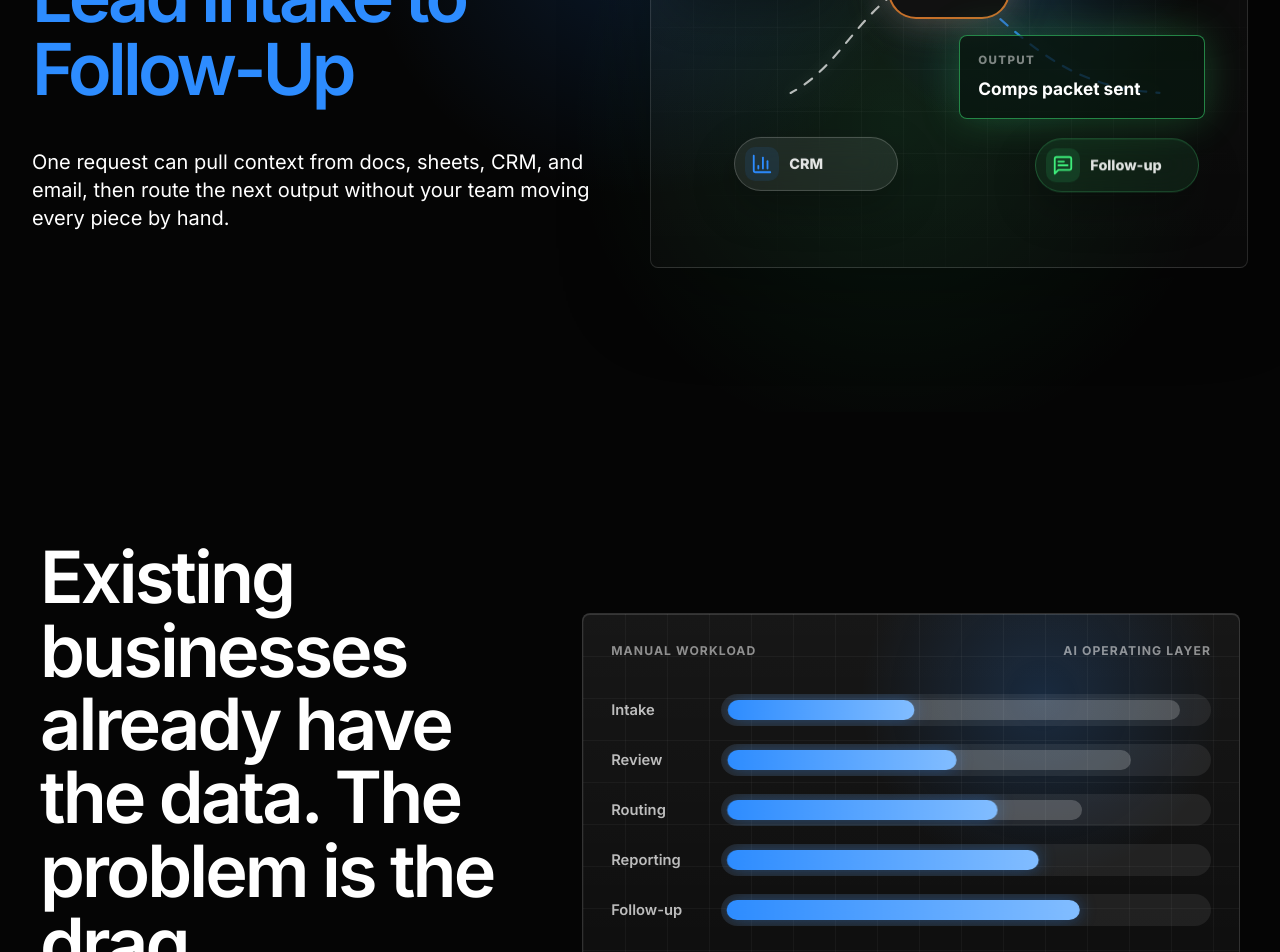
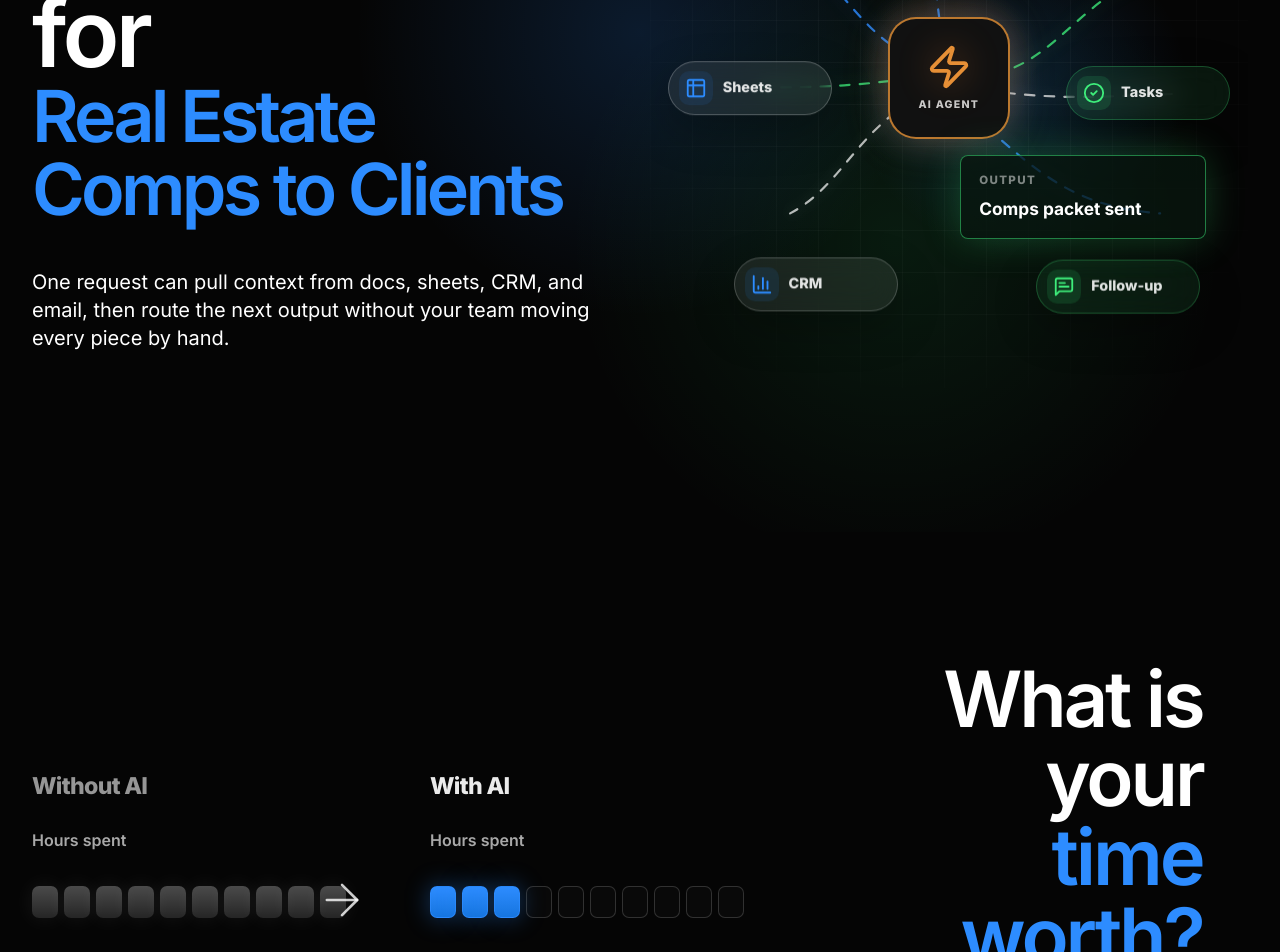
Before and after one commit to Bishop-Consulting/BishopConsulting.us, a Next.js app: page / in a window 1280 px wide. Shown: the part 1480-2432 px from the top of the page. Built offline with nearby package versions, Linux system fonts and the light colour scheme.

Commit message:
Big Updates Visually

```diff
--- a/app/globals.css
+++ b/app/globals.css
@@ -80,7 +80,7 @@ svg {
   position: relative;
   z-index: 3;
   display: grid;
-  grid-template-columns: 1fr 120px 1.2fr 120px 1fr;
+  grid-template-columns: minmax(260px, 1fr) 130px minmax(330px, 1.15fr) 130px minmax(260px, 1fr);
   align-items: center;
   gap: 0;
   min-width: 0;
@@ -88,12 +88,12 @@ svg {
 
 .flow-card {
   min-width: 0;
-  min-height: 94px;
+  min-height: 106px;
   border: 1px solid rgba(255, 255, 255, 0.28);
   border-radius: 22px;
   background: linear-gradient(180deg, rgba(255, 255, 255, 0.075), rgba(255, 255, 255, 0.03));
   box-shadow: inset 0 1px 0 rgba(255, 255, 255, 0.12);
-  padding: 18px 20px;
+  padding: 20px 24px;
   color: rgba(255, 255, 255, 0.92);
   backdrop-filter: blur(18px);
 }
@@ -136,6 +136,120 @@ svg {
 
 .check-strip span {
   color: rgba(255, 255, 255, 0.58);
+}
+
+.painpoint-panel {
+  position: relative;
+  display: grid;
+  width: 100%;
+  max-width: 980px;
+  grid-template-columns: minmax(0, 1fr) minmax(320px, 0.82fr);
+  align-items: center;
+  gap: 28px;
+  margin-top: 72px;
+  overflow: hidden;
+  border: 1px solid rgba(255, 255, 255, 0.16);
+  border-radius: 8px;
+  background:
+    radial-gradient(circle at 80% 50%, rgba(45, 140, 255, 0.16), transparent 34%),
+    linear-gradient(180deg, rgba(255, 255, 255, 0.075), rgba(255, 255, 255, 0.026));
+  padding: 20px 22px;
+  text-align: left;
+  box-shadow:
+    inset 0 1px 0 rgba(255, 255, 255, 0.08),
+    0 18px 70px rgba(0, 0, 0, 0.22);
+  backdrop-filter: blur(16px);
+}
+
+.painpoint-panel::before {
+  position: absolute;
+  inset: 0;
+  content: '';
+  background-image:
+    linear-gradient(rgba(255, 255, 255, 0.04) 1px, transparent 1px),
+    linear-gradient(90deg, rgba(255, 255, 255, 0.04) 1px, transparent 1px);
+  background-size: 36px 36px;
+  mask-image: linear-gradient(90deg, transparent, black 18%, black 82%, transparent);
+  pointer-events: none;
+}
+
+.painpoint-section .painpoint-panel {
+  margin-top: 0;
+}
+
+.painpoint-headline,
+.painpoint-checklist {
+  position: relative;
+  z-index: 1;
+}
+
+.painpoint-headline {
+  max-width: 560px;
+  color: rgba(255, 255, 255, 0.92);
+  font-size: clamp(1.45rem, 2.2vw, 2.25rem);
+  font-weight: 700;
+  line-height: 1.12;
+  letter-spacing: -0.04em;
+}
+
+.painpoint-headline span {
+  display: block;
+  color: #2d8cff;
+}
+
+.painpoint-checklist {
+  display: grid;
+  gap: 10px;
+  margin: 0;
+  padding: 0;
+  list-style: none;
+}
+
+.painpoint-checklist li {
+  display: grid;
+  grid-template-columns: 34px 1fr;
+  align-items: center;
+  min-height: 44px;
+  border: 1px solid rgba(255, 255, 255, 0.11);
+  border-radius: 8px;
+  background: rgba(255, 255, 255, 0.045);
+  padding: 7px 12px 7px 8px;
+  color: rgba(255, 255, 255, 0.58);
+  font-size: 0.92rem;
+  font-weight: 700;
+  line-height: 1.25;
+  animation: painpointItemCheck 7.2s ease-in-out infinite;
+}
+
+.painpoint-check-icon {
+  display: grid;
+  width: 28px;
+  height: 28px;
+  place-items: center;
+  border: 1px solid rgba(255, 255, 255, 0.16);
+  border-radius: 999px;
+  background: rgba(255, 255, 255, 0.055);
+  color: rgba(255, 255, 255, 0.3);
+  animation: painpointIconCheck 7.2s ease-in-out infinite;
+}
+
+.painpoint-check-icon svg {
+  transform: scale(0.72);
+  stroke-dasharray: 64;
+  stroke-dashoffset: 64;
+  animation: painpointDrawCheck 7.2s ease-in-out infinite;
+}
+
+.painpoint-checklist li:nth-child(2),
+.painpoint-checklist li:nth-child(2) .painpoint-check-icon,
+.painpoint-checklist li:nth-child(2) .painpoint-check-icon svg {
+  animation-delay: 1.15s;
+}
+
+.painpoint-checklist li:nth-child(3),
+.painpoint-checklist li:nth-child(3) .painpoint-check-icon,
+.painpoint-checklist li:nth-child(3) .painpoint-check-icon svg {
+  animation-delay: 2.3s;
 }
 
 .flow-line {
@@ -405,48 +519,19 @@ svg {
   position: relative;
   display: block;
   min-height: 2.18em;
-  overflow: hidden;
   color: #2d8cff;
   font-size: clamp(3.05rem, 5.6vw, 5.35rem);
   line-height: 1.02;
 }
 
-.workflow-phrase span {
-  position: absolute;
-  inset: 0;
-  display: block;
-  width: 100%;
-  opacity: 0;
-  transform: translateY(0.5em);
-  animation: workflowPhraseSwap 16s ease-in-out infinite;
-}
-
-.workflow-phrase span:nth-child(2) {
-  animation-delay: 4s;
-}
-
-.workflow-phrase span:nth-child(3) {
-  animation-delay: 8s;
-}
-
-.workflow-phrase span:nth-child(4) {
-  animation-delay: 12s;
-}
-
 .automation-web {
   position: relative;
   z-index: 1;
   min-height: 620px;
   overflow: hidden;
-  border: 1px solid rgba(255, 255, 255, 0.12);
-  border-radius: 8px;
   background:
     radial-gradient(circle at 50% 48%, rgba(255, 117, 30, 0.16), transparent 20%),
-    radial-gradient(circle at 62% 52%, rgba(45, 140, 255, 0.16), transparent 34%),
-    linear-gradient(180deg, rgba(255, 255, 255, 0.06), rgba(255, 255, 255, 0.018));
-  box-shadow:
-    inset 0 1px 0 rgba(255, 255, 255, 0.08),
-    0 24px 90px rgba(0, 0, 0, 0.28);
+    radial-gradient(circle at 62% 52%, rgba(45, 140, 255, 0.16), transparent 34%);
 }
 
 .automation-web::before {
@@ -565,7 +650,7 @@ svg {
   flex: 0 0 auto;
 }
 
-.workflow-node span {
+.workflow-node > span {
   min-width: 0;
   white-space: nowrap;
 }
@@ -639,7 +724,7 @@ svg {
   animation: outputCardPulse 4s ease-in-out infinite;
 }
 
-.workflow-output-card span {
+.workflow-output-card > span {
   display: block;
   color: rgba(255, 255, 255, 0.48);
   font-size: 0.72rem;
@@ -886,6 +971,98 @@ svg {
   animation-delay: 2.4s;
 }
 
+.outcome-shift {
+  position: relative;
+  display: grid;
+  grid-template-columns: minmax(250px, 1fr) 80px minmax(300px, 1.1fr);
+  align-items: start;
+  gap: 34px;
+  min-height: 330px;
+  padding-top: 28px;
+}
+
+.hours-column h3 {
+  color: rgba(255, 255, 255, 0.92);
+  font-size: 1.45rem;
+  font-weight: 800;
+  letter-spacing: -0.03em;
+}
+
+.without-ai h3 {
+  color: rgba(255, 255, 255, 0.58);
+}
+
+.hours-column p {
+  margin-top: 24px;
+  color: rgba(255, 255, 255, 0.66);
+  font-size: 1rem;
+  font-weight: 600;
+}
+
+.hour-blocks {
+  display: grid;
+  grid-template-columns: repeat(10, 26px);
+  gap: 6px;
+  margin-top: 34px;
+}
+
+.hour-blocks span {
+  width: 26px;
+  height: 32px;
+  border-radius: 7px;
+}
+
+.without-ai .hour-blocks span {
+  background: linear-gradient(180deg, rgba(255, 255, 255, 0.28), rgba(255, 255, 255, 0.13));
+  box-shadow: 0 0 22px rgba(255, 255, 255, 0.08);
+}
+
+.with-ai .hour-blocks span {
+  border: 1px solid rgba(255, 255, 255, 0.16);
+  background: rgba(255, 255, 255, 0.02);
+}
+
+.with-ai .hour-blocks span:nth-child(-n + 3) {
+  border-color: rgba(45, 140, 255, 0.76);
+  background: linear-gradient(180deg, #2d8cff, #1675df);
+  box-shadow: 0 0 24px rgba(45, 140, 255, 0.38);
+}
+
+.outcome-arrow {
+  margin-top: 105px;
+  width: 52px;
+  height: 52px;
+  color: rgba(255, 255, 255, 0.8);
+  stroke-width: 1.2;
+}
+
+.outcome-callout {
+  display: grid;
+  grid-template-columns: 32px 1fr;
+  align-items: center;
+  gap: 18px;
+  max-width: 350px;
+  margin-top: 44px;
+  border: 1px solid rgba(45, 140, 255, 0.42);
+  border-radius: 8px;
+  background: rgba(255, 255, 255, 0.025);
+  padding: 22px 24px;
+  color: #fff;
+  box-shadow: 0 0 42px rgba(45, 140, 255, 0.1);
+}
+
+.outcome-callout span {
+  display: block;
+  font-size: 1rem;
+  font-weight: 800;
+  line-height: 1.45;
+}
+
+.outcome-callout strong {
+  display: block;
+  font-weight: 800;
+}
+
 .signal-panel {
   position: relative;
   overflow: hidden;
@@ -1065,15 +1242,15 @@ svg {
 .savings-grid {
   display: grid;
   grid-template-columns: repeat(3, minmax(0, 1fr));
-  gap: 18px;
+  gap: 20px;
 }
 
 .saving-card {
-  min-height: 290px;
+  min-height: 300px;
   border: 1px solid rgba(255, 255, 255, 0.14);
   border-radius: 8px;
   background: linear-gradient(180deg, rgba(255, 255, 255, 0.075), rgba(255, 255, 255, 0.03));
-  padding: 30px;
+  padding: 32px;
 }
 
 .saving-card strong {
@@ -1116,6 +1293,72 @@ svg {
   }
 }
 
+@keyframes painpointItemCheck {
+  0%,
+  15% {
+    border-color: rgba(255, 255, 255, 0.11);
+    background: rgba(255, 255, 255, 0.045);
+    color: rgba(255, 255, 255, 0.58);
+  }
+
+  24%,
+  78% {
+    border-color: rgba(45, 140, 255, 0.38);
+    background: rgba(45, 140, 255, 0.09);
+    color: rgba(255, 255, 255, 0.95);
+  }
+
+  100% {
+    border-color: rgba(255, 255, 255, 0.11);
+    background: rgba(255, 255, 255, 0.045);
+    color: rgba(255, 255, 255, 0.58);
+  }
+}
+
+@keyframes painpointIconCheck {
+  0%,
+  15% {
+    border-color: rgba(255, 255, 255, 0.16);
+    background: rgba(255, 255, 255, 0.055);
+    color: rgba(255, 255, 255, 0.3);
+    box-shadow: none;
+  }
+
+  24%,
+  78% {
+    border-color: rgba(45, 140, 255, 0.78);
+    background: rgba(45, 140, 255, 0.18);
+    color: #2d8cff;
+    box-shadow: 0 0 18px rgba(45, 140, 255, 0.28);
+  }
+
+  100% {
+    border-color: rgba(255, 255, 255, 0.16);
+    background: rgba(255, 255, 255, 0.055);
+    color: rgba(255, 255, 255, 0.3);
+    box-shadow: none;
+  }
+}
+
+@keyframes painpointDrawCheck {
+  0%,
+  15% {
+    stroke-dashoffset: 64;
+    transform: scale(0.72);
+  }
+
+  24%,
+  78% {
+    stroke-dashoffset: 0;
+    transform: scale(1);
+  }
+
+  100% {
+    stroke-dashoffset: 64;
+    transform: scale(0.72);
+  }
+}
+
 @keyframes growBar {
   50% {
     transform: scaleX(1.08);
@@ -1258,6 +1501,41 @@ svg {
 }
 
 @media (max-width: 980px) {
+  .outcome-shift {
+    grid-template-columns: 1fr;
+    gap: 28px;
+    min-height: 0;
+    padding-top: 0;
+  }
+
+  .outcome-arrow {
+    margin: 0 auto;
+    transform: rotate(90deg);
+  }
+
+  .hour-blocks {
+    grid-template-columns: repeat(10, minmax(18px, 26px));
+  }
+
+  .hour-blocks span {
+    width: 100%;
+  }
+
+  .outcome-callout {
+    max-width: none;
+  }
+
+  .painpoint-panel {
+    max-width: 680px;
+    grid-template-columns: 1fr;
+    gap: 18px;
+    text-align: center;
+  }
+
+  .painpoint-headline {
+    max-width: none;
+  }
+
   .automation-web {
     min-height: 620px;
   }
@@ -1468,6 +1746,57 @@ svg {
 @media (max-width: 640px) {
   .hero-grid::before {
     background-size: 44px 44px;
+  }
+
+  .painpoint-panel {
+    margin-top: 44px;
+    padding: 14px;
+  }
+
+  .outcome-shift {
+    gap: 24px;
+  }
+
+  .hours-column h3 {
+    font-size: 1.2rem;
+  }
+
+  .hours-column p {
+    margin-top: 12px;
+  }
+
+  .hour-blocks {
+    gap: 5px;
+    margin-top: 18px;
+  }
+
+  .hour-blocks span {
+    height: 28px;
+    border-radius: 6px;
+  }
+
+  .outcome-callout {
+    grid-template-columns: 28px 1fr;
+    gap: 14px;
+    margin-top: 26px;
+    padding: 18px;
+  }
+
+  .painpoint-headline {
+    font-size: 1.42rem;
+    line-height: 1.16;
+  }
+
+  .painpoint-checklist li {
+    grid-template-columns: 30px 1fr;
+    min-height: 40px;
+    font-size: 0.78rem;
+    text-align: left;
+  }
+
+  .painpoint-check-icon {
+    width: 25px;
+    height: 25px;
   }
 
   .workflow-stage {
--- a/app/page.tsx
+++ b/app/page.tsx
@@ -33,6 +33,12 @@ const inputs = [
 
 const outcomes = ['Faster approvals', 'Cleaner reporting', 'Lower manual cost'];
 
+const painpointChecks = [
+  'Manual work that slows the team down',
+  'Data scattered across too many tools',
+  'Follow-up and reporting that take too long'
+];
+
 const workflowSteps = [
   {
     title: 'Map the existing operation',
@@ -61,7 +67,7 @@ const systemNodes = [
 ];
 
 const savings = [
-  { value: '20-40%', label: 'less repetitive admin drag', icon: Clock3 },
+  { value: '40%', label: 'less repetitive admin drag', icon: Clock3 },
   { value: '2-5x', label: 'faster workflow turnaround', icon: Zap },
   { value: '24/7', label: 'structured operational visibility', icon: ShieldCheck }
 ];
@@ -73,12 +79,7 @@ const solutionRows = [
   'Workflow copilots that keep teams in motion'
 ];
 
-const workflowPhrases = [
-  'Real Estate Comps to Clients',
-  'Lead Intake to Follow-Up',
-  'Invoices to Approvals',
-  'Daily Ops to Summary'
-];
+const workflowPhrase = 'Real Estate Comps to Clients';
 
 const workflowApps = [
   { label: 'Docs', icon: FileText, className: 'docs-node' },
@@ -110,7 +111,8 @@ export default function Home() {
         <div className="absolute inset-0 bg-[radial-gradient(circle_at_50%_28%,rgba(40,132,255,0.16),transparent_34%),radial-gradient(circle_at_50%_95%,rgba(39,124,255,0.16),transparent_36%)]" />
         <div className="absolute inset-0 bg-[linear-gradient(180deg,rgba(5,5,5,0)_0%,rgba(5,5,5,0.42)_71%,#050505_100%)]" />
 
-        <header className="relative z-20 mx-auto grid h-20 max-w-[1500px] grid-cols-[1fr_auto_1fr] items-center gap-5 px-5 sm:px-8">
+        <header className="fixed inset-x-0 top-0 z-50 border-b border-white/10 bg-[#050505]/72 backdrop-blur-xl">
+          <div className="mx-auto grid h-20 max-w-[1500px] grid-cols-[1fr_auto_1fr] items-center gap-5 px-5 sm:px-8">
             <nav className="hidden items-center gap-8 text-[0.78rem] font-medium uppercase tracking-[0.08em] text-white/84 lg:flex">
             {navItems.map((item) => (
               <a key={item} href={`#${item.toLowerCase()}`} className="transition hover:text-white">
@@ -140,9 +142,10 @@ export default function Home() {
                 <Youtube className="h-[18px] w-[18px]" />
               </a>
             </div>
+          </div>
         </header>
 
-        <div className="relative z-10 mx-0 flex min-h-[calc(100vh-80px)] w-full min-w-0 max-w-[390px] flex-col items-center px-5 pb-12 pt-12 text-center sm:mx-auto sm:max-w-[1320px] sm:px-8 sm:pt-16">
+        <div className="relative z-10 mx-0 flex min-h-screen w-full min-w-0 max-w-[390px] flex-col items-center px-5 pb-12 pt-40 text-center sm:mx-auto sm:max-w-[1420px] sm:px-8 sm:pt-44 lg:pt-48">
           <h1 className="w-full min-w-0 max-w-[340px] text-[2.18rem] font-semibold leading-[1.08] tracking-[-0.04em] text-white sm:max-w-[900px] sm:text-[5.5rem] sm:leading-[0.98] lg:text-[6.55rem]">
             <span className="block">Make operations</span>
             <span className="block">
@@ -154,23 +157,23 @@ export default function Home() {
             Bishop Consulting helps existing businesses reduce manual work, connect fragmented workflows, and create faster output with practical AI systems.
           </p>
 
-          <div className="mt-10 flex w-full max-w-[280px] flex-col justify-center gap-4 sm:w-auto sm:max-w-none sm:flex-row">
+          <div className="mt-12 flex w-full max-w-[320px] flex-col justify-center gap-4 sm:w-auto sm:max-w-none sm:flex-row sm:gap-5">
             <a
               href="#contact"
-              className="inline-flex h-14 items-center justify-center rounded-full bg-white px-8 text-[0.98rem] font-semibold text-black transition hover:bg-[#dcecff]"
+              className="inline-flex h-16 items-center justify-center rounded-full bg-white px-10 text-[1.08rem] font-semibold text-black shadow-[0_0_38px_rgba(255,255,255,0.16)] transition hover:bg-[#dcecff] sm:min-w-[250px]"
             >
               Book a Consultation
             </a>
             <a
               href="#solutions"
-              className="inline-flex h-14 items-center justify-center gap-2 rounded-full border border-white/34 px-8 text-[0.98rem] font-semibold text-white transition hover:border-[#2d8cff] hover:text-[#9fc9ff]"
+              className="inline-flex h-16 items-center justify-center gap-3 rounded-full border border-white/34 px-10 text-[1.08rem] font-semibold text-white transition hover:border-[#2d8cff] hover:text-[#9fc9ff] sm:min-w-[250px]"
             >
-              <Play className="h-4 w-4 fill-current" />
+              <Play className="h-5 w-5 fill-current" />
               See How It Works
             </a>
           </div>
 
-          <div className="workflow-stage mt-14 w-full min-w-0 max-w-[350px] sm:max-w-[1070px]">
+          <div className="workflow-stage mt-28 w-full min-w-0 max-w-[350px] sm:max-w-[1240px]">
             <div className="workflow-row">
               <div className="flow-card input-card">
                 <div className="icon-strip">
@@ -224,11 +227,7 @@ export default function Home() {
           <div className="relative z-10">
             <h2 className="max-w-[760px] text-[3.05rem] font-semibold leading-[0.98] tracking-[-0.04em] sm:text-[4.55rem] lg:text-[5.45rem] xl:text-[5.85rem]">
               Agentic workflows for
-              <span className="workflow-phrase" aria-label="Rotating workflow examples">
-                {workflowPhrases.map((phrase) => (
-                  <span key={phrase}>{phrase}</span>
-                ))}
-              </span>
+              <span className="workflow-phrase">{workflowPhrase}</span>
             </h2>
             <p className="mt-8 max-w-[640px] text-lg leading-8 text-white/58 sm:text-xl">
               One request can pull context from docs, sheets, CRM, and email, then route the next output without your team moving every piece by hand.
@@ -248,7 +247,7 @@ export default function Home() {
 
             <div className="automation-core">
               <Zap className="h-10 w-10" />
-              <span>Core</span>
+              <span>AI Agent</span>
             </div>
 
             {workflowApps.map(({ label, icon: Icon, className }) => (
@@ -274,49 +273,52 @@ export default function Home() {
       </section>
 
       <section id="about" className="relative bg-[#050505] px-5 py-24 sm:px-8 lg:py-32">
-        <div className="mx-auto grid max-w-[1200px] gap-14 lg:grid-cols-[0.85fr_1.15fr] lg:items-center">
-          <div>
-            <h2 className="max-w-[560px] text-[2.7rem] font-semibold leading-[1.02] tracking-[-0.04em] sm:text-[4.5rem]">
-              Existing businesses already have the data. The problem is the drag.
-            </h2>
-            <p className="mt-7 max-w-[540px] text-lg leading-8 text-white/58">
-              We start with the systems you already run, then design the AI architecture that removes repeat work, shortens response time, and gives leaders better visibility.
-            </p>
+        <div className="mx-auto grid max-w-[1460px] gap-16 lg:grid-cols-[1.35fr_0.9fr] lg:items-center">
+          <div className="outcome-shift" aria-label="Hours spent without AI compared to with AI">
+            <div className="hours-column without-ai">
+              <h3>Without AI</h3>
+              <p>Hours spent</p>
+              <div className="hour-blocks" aria-hidden="true">
+                {Array.from({ length: 10 }).map((_, index) => (
+                  <span key={index} />
+                ))}
+              </div>
             </div>
 
-          <div className="signal-panel">
-            <div className="panel-topline">
-              <span>Manual Workload</span>
-              <span>AI Operating Layer</span>
-            </div>
-            <div className="timeline-bars">
-              {['Intake', 'Review', 'Routing', 'Reporting', 'Follow-up'].map((item, index) => (
-                <div key={item} className="timeline-row">
-                  <span>{item}</span>
-                  <div>
-                    <i style={{ width: `${92 - index * 10}%` }} />
-                    <b style={{ width: `${36 + index * 8}%` }} />
+            <ArrowRight className="outcome-arrow" aria-hidden="true" />
+
+            <div className="hours-column with-ai">
+              <h3>With AI</h3>
+              <p>Hours spent</p>
+              <div className="hour-blocks" aria-hidden="true">
+                {Array.from({ length: 10 }).map((_, index) => (
+                  <span key={index} />
+                ))}
               </div>
             </div>
-              ))}
           </div>
-            <div className="panel-result">
-              <Sparkles className="h-5 w-5 text-[#2d8cff]" />
-              <span>Less rework, faster handoffs, cleaner decisions.</span>
-            </div>
+
+          <div className="text-right lg:justify-self-end">
+            <h2 className="ml-auto max-w-[680px] text-[2.7rem] font-semibold leading-[1.02] tracking-[-0.04em] sm:text-[4.4rem] xl:text-[4.85rem]">
+              What is your
+              <span className="block text-[#2d8cff]">time worth?</span>
+            </h2>
+            <p className="ml-auto mt-8 max-w-[610px] text-lg leading-8 text-white/58 sm:text-xl sm:leading-9">
+              Our AI systems eliminate repetitive work, reduce delays, and give your team back time to focus on what actually moves the needle.
+            </p>
           </div>
         </div>
       </section>
 
       <section id="solutions" className="relative overflow-hidden bg-white px-5 py-24 text-black sm:px-8 lg:py-32">
         <div className="absolute inset-x-0 top-0 h-px bg-gradient-to-r from-transparent via-[#2d8cff] to-transparent" />
-        <div className="mx-auto max-w-[1220px]">
-          <div className="grid gap-12 lg:grid-cols-[0.8fr_1.2fr] lg:items-start">
+        <div className="mx-auto max-w-[1380px]">
+          <div className="grid gap-16 lg:grid-cols-[0.95fr_1.25fr] lg:items-start">
             <div>
-              <h2 className="text-[2.7rem] font-semibold leading-[1.02] tracking-[-0.04em] sm:text-[4.3rem]">
+              <h2 className="max-w-[620px] text-[2.7rem] font-semibold leading-[1.02] tracking-[-0.04em] sm:text-[4.15rem] xl:text-[4.45rem]">
                 Simple systems. Visible savings.
               </h2>
-              <p className="mt-6 max-w-[470px] text-lg leading-8 text-black/58">
+              <p className="mt-6 max-w-[610px] text-lg leading-8 text-black/58">
                 The work is not about adding a shiny tool. It is about changing the operating model so teams spend less time moving information and more time acting on it.
               </p>
             </div>
@@ -354,8 +356,28 @@ export default function Home() {
         </div>
       </section>
 
+      <section className="painpoint-section relative overflow-hidden bg-[#050505] px-5 py-24 text-white sm:px-8 lg:py-32">
+        <div className="absolute inset-0 bg-[radial-gradient(circle_at_50%_45%,rgba(45,140,255,0.12),transparent_34%)]" />
+        <div className="painpoint-panel mx-auto" aria-label="Top pain points checklist">
+          <p className="painpoint-headline">
+            Think of your top 3 biggest pain points.
+            <span>We can fix them.</span>
+          </p>
+          <ul className="painpoint-checklist">
+            {painpointChecks.map((item) => (
+              <li key={item}>
+                <span className="painpoint-check-icon" aria-hidden="true">
+                  <CheckCircle2 className="h-5 w-5" />
+                </span>
+                <span>{item}</span>
+              </li>
+            ))}
+          </ul>
+        </div>
+      </section>
+
       <section id="insights" className="bg-[#050505] px-5 py-24 sm:px-8 lg:py-32">
-        <div className="mx-auto grid max-w-[1380px] gap-16 lg:grid-cols-[1.18fr_0.82fr] lg:items-center">
+        <div className="mx-auto grid max-w-[1480px] gap-16 lg:grid-cols-[1.38fr_0.82fr] lg:items-center">
           <div className="savings-grid">
             {savings.map(({ value, label, icon: Icon }) => (
               <div key={label} className="saving-card">
```
Lines whose indentation alone changed are shown as unchanged.
